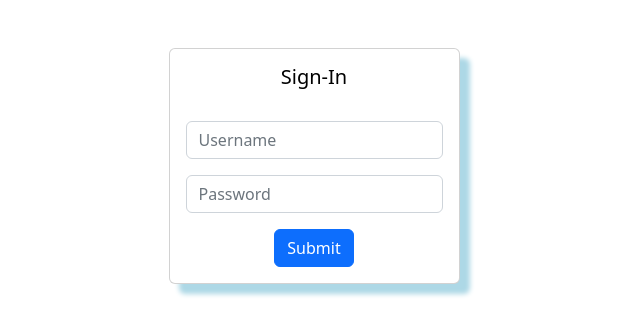
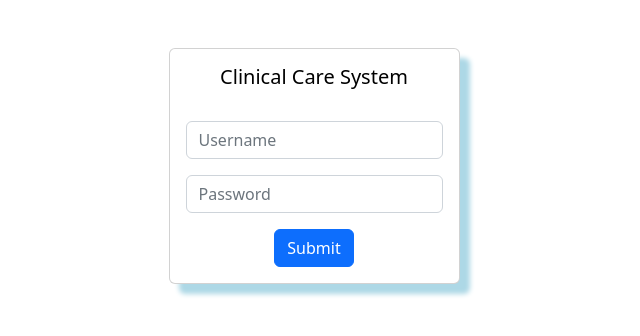
Before and after one commit to Crolie/Clinical-Care, a plain HTML site: page index.html in a window 1280 px wide. Shown: the whole page, without its empty margins (326-966 px from the left). Drawn offline with nearby package versions, Linux system fonts and the light colour scheme.

Commit message:
edited title

```diff
--- a/index.html
+++ b/index.html
@@ -23,7 +23,7 @@
 <div class="d-flex justify-content-center m-5">
     <div class="card text-black mb-4" id="secondary">
         <div class="card-body">
-            <h5 class="card-title text-center">Sign-In</h5>
+            <h5 class="card-title text-center">Clinical Care System</h5>
             <form action="patient.html">
                 <label for=""></label>
                 <input type="text" class="form-control mb-3" placeholder="Username">
```
